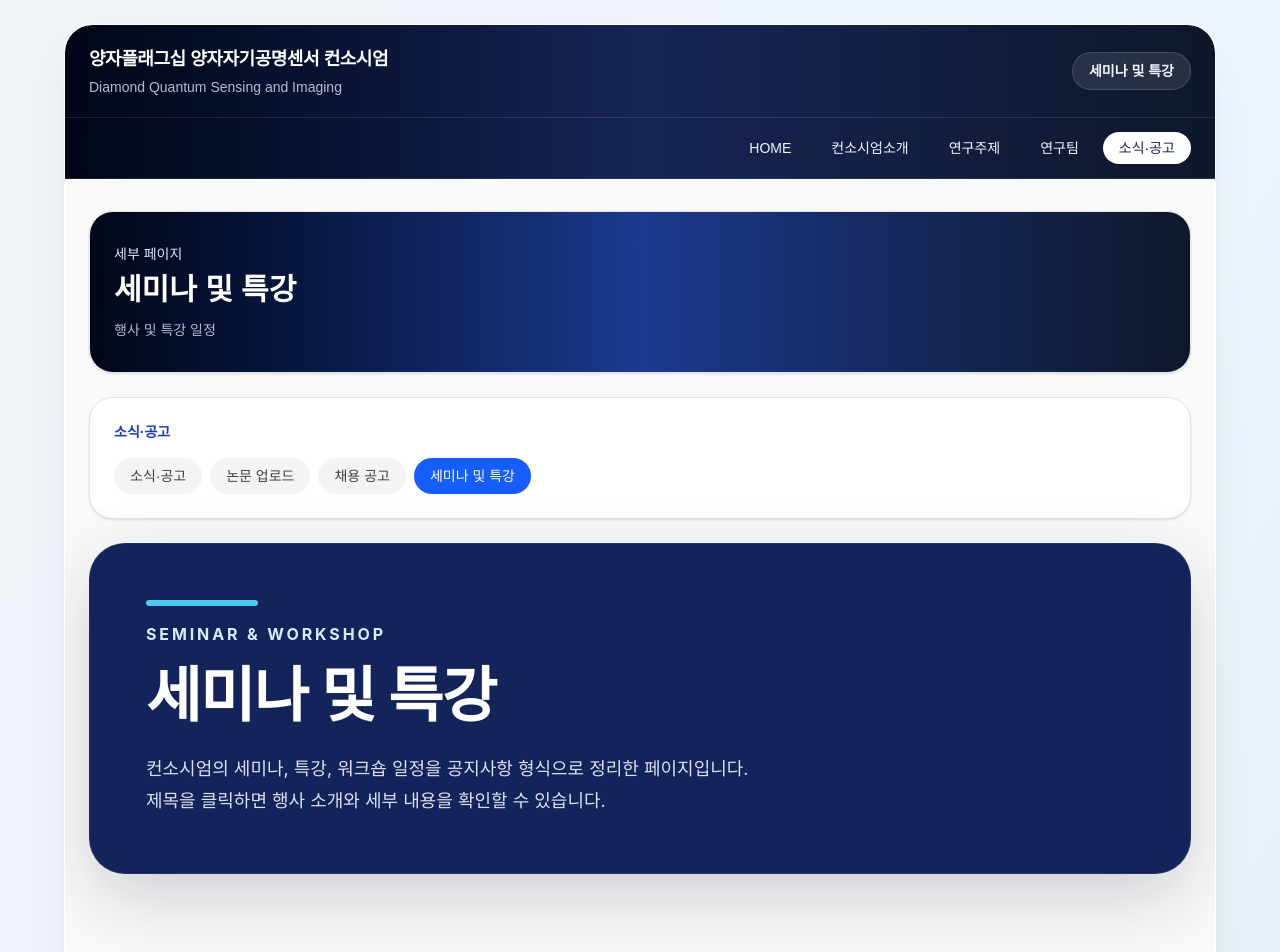
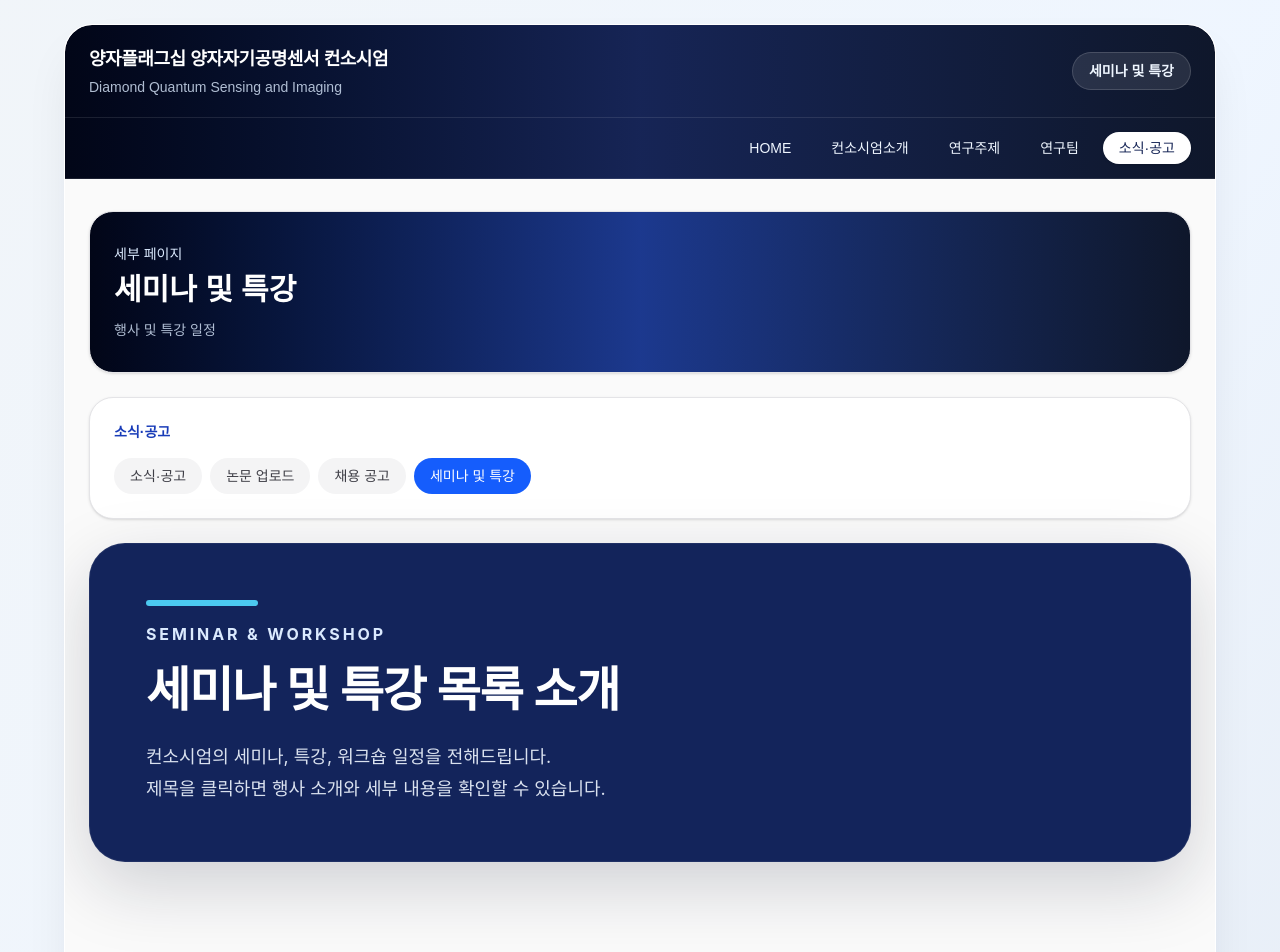
Before and after one commit to sunk0419/my-site, a Next.js app: page /news/seminar in a window 1280 px wide. Shown: the top 952 px of the page. Built offline with nearby package versions, Linux system fonts and the light colour scheme.

Commit message:
0417_group meeting 찐찐최종

```diff
--- a/app/news/hiring/page.tsx
+++ b/app/news/hiring/page.tsx
@@ -127,10 +127,9 @@ export default function NewsRecruitmentPage() {
               className="mt-6 max-w-4xl text-[15px] leading-8 text-blue-50/90 md:text-lg"
               style={{ wordBreak: "keep-all" }}
             >
-              본 페이지는 연구실별 채용 공고와 모집 안내를 정리한 페이지입니다.
-              <br />
-              공고 제목, 모집 대상, 접수 기간, 진행 상태를 한눈에 확인할 수 있도록
-              목록형 구조로 구성했습니다.
+              채용 공고와 모집 안내를 정리한 페이지입니다. 많은 관심 및 지원 부탁드립니다.
+
+
             </p>
           </section>
 
--- a/app/news/page.tsx
+++ b/app/news/page.tsx
@@ -45,8 +45,7 @@ export default function NewsPage() {
               style={{ wordBreak: "keep-all" }}
             >
 
-              아래 바로가기 카드를 통해 원하는 세부 탭으로 이동해 자세한 내용을
-              확인할 수 있습니다.
+              컨소시엄의 성과, 관련 소식 및 공고를 소개합니다.
             </p>
           </section>
 
--- a/app/news/seminar/page.tsx
+++ b/app/news/seminar/page.tsx
@@ -43,16 +43,15 @@ export default function NewsSeminarPage() {
               SEMINAR & WORKSHOP
             </p>
 
-            <h1 className="mt-4 max-w-5xl text-4xl font-semibold tracking-tight text-white md:text-6xl md:leading-[1.12]">
-              세미나 및 특강
+            <h1 className="mt-4 max-w-5xl text-3xl font-semibold tracking-tight text-white md:text-5xl md:leading-[1.15]">
+              세미나 및 특강 목록 소개
             </h1>
 
             <p
               className="mt-6 max-w-4xl text-[15px] leading-8 text-blue-50/90 md:text-lg"
               style={{ wordBreak: "keep-all" }}
             >
-              컨소시엄의 세미나, 특강, 워크숍 일정을 공지사항 형식으로 정리한
-              페이지입니다.
+              컨소시엄의 세미나, 특강, 워크숍 일정을 전해드립니다.
               <br />
               제목을 클릭하면 행사 소개와 세부 내용을 확인할 수 있습니다.
             </p>
--- a/app/teams/page.tsx
+++ b/app/teams/page.tsx
@@ -43,8 +43,8 @@ export default function TeamsPage() {
               className="mt-6 max-w-4xl text-[15px] leading-8 text-blue-50/90 md:text-lg"
               style={{ wordBreak: "keep-all" }}
             >
-              본 페이지는 컨소시엄을 구성하는 교수진, 연구실별 연구팀, 그리고
-              세부1·세부2 연구 흐름을 전체적으로 소개하는 페이지입니다.
+              컨소시엄을 구성하는 교수진, 연구실별 연구팀, 그리고
+              세부1·세부2 연구 흐름을 소개합니다.
               <br />
               각 연구팀의 역할과 연구 방향을 한눈에 살펴보고, 세부 탭에서 보다
               자세한 내용을 확인할 수 있도록 구성했습니다.
--- a/app/teams/professors/page.tsx
+++ b/app/teams/professors/page.tsx
@@ -35,9 +35,9 @@ export default function TeamsProfessorsPage() {
               className="mt-6 max-w-4xl text-[15px] leading-8 text-blue-50/90 md:text-lg"
               style={{ wordBreak: "keep-all" }}
             >
-              컨소시엄에 참여하는 교수진의 소속, 전문분야, 참여 세부과제를 한눈에
-              살펴볼 수 있는 페이지입니다. <br /> 각 연구자의 상세 역할과 장비 구성은
-              세부 연구팀 페이지에서 확인할 수 있습니다.
+              컨소시엄에 참여하는 교수진의 소속, 전문분야, 참여 세부과제를 소개합니다.
+              <br />
+              각 연구자의 상세 역할과 장비 구성은 세부 연구팀 페이지에서 확인할 수 있습니다.
             </p>
           </section>
 
```
